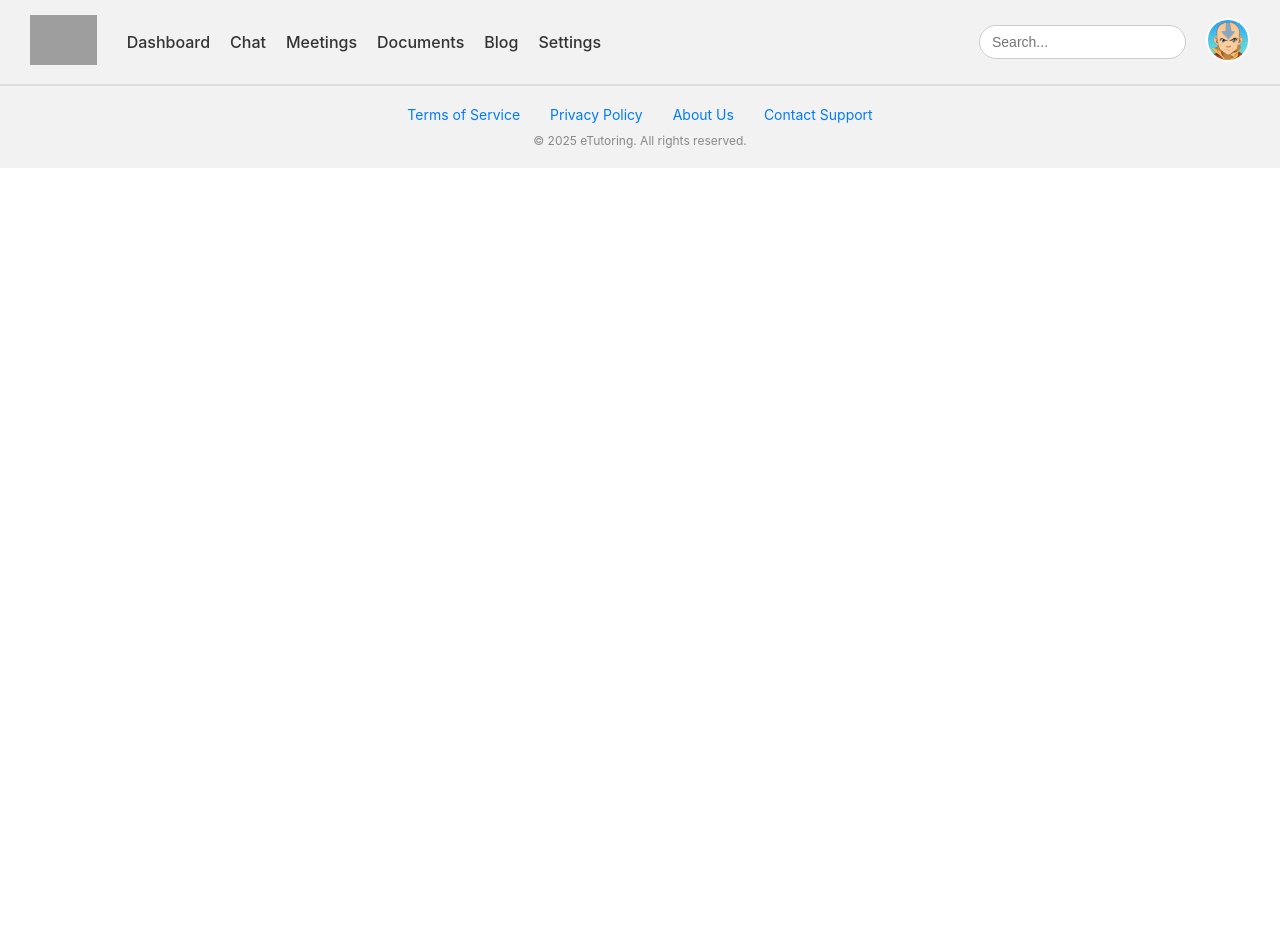
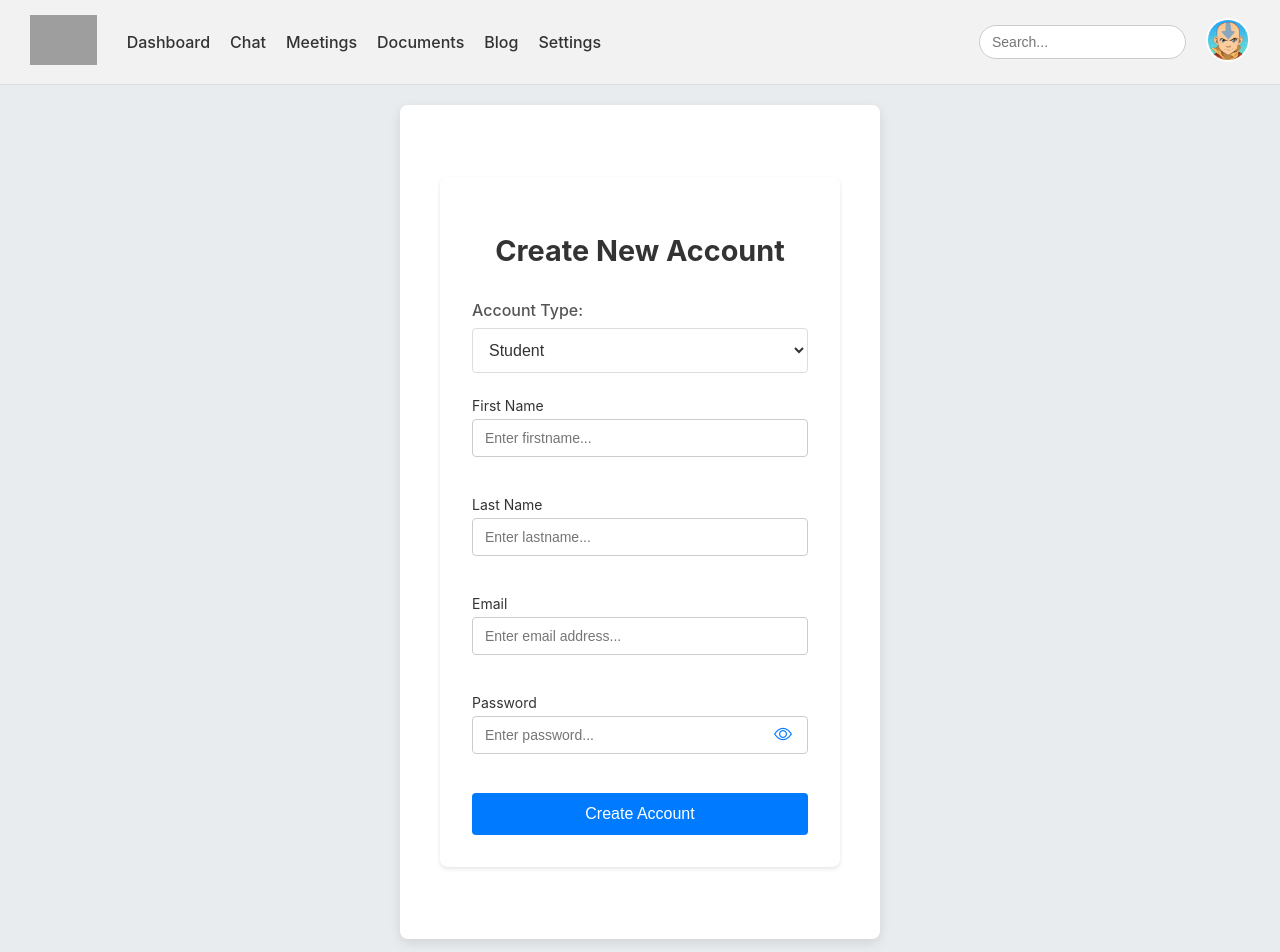
Before and after one commit to hieungopzz1/webgr1, a React (Create React App) app in the folder fe/my-app/: page /register in a window 1280 px wide. Shown: the top 952 px of the page. Before the commit the page ends 800 px from the top, so only its background shows below. Built offline with nearby package versions, Linux system fonts and the light colour scheme; grey boxes are pictures that could not be loaded.

Commit message:
admin create account

```diff
--- a/fe/my-app/src/App.js
+++ b/fe/my-app/src/App.js
@@ -5,6 +5,7 @@ import Landing from './pages/Landing';
 import Header from './components/header/Header';
 import Footer from './components/footer/Footer';
 import Login from './pages/auth/Login';
+import Register from './pages/staff/Register';
 
 function App() {
   return (
@@ -24,6 +25,7 @@ function AppContent() {
         <Routes>
           <Route path="/" element={<Landing />} />
           <Route path="/login" element={<Login />} />
+          <Route path="/register" element={<Register />} />
         </Routes>
       </main>
       <Footer />
--- a/fe/my-app/src/pages/auth/Login.css
+++ b/fe/my-app/src/pages/auth/Login.css
@@ -1,41 +1,90 @@
 .login-page {
-  width: 100%;
   max-width: 400px;
-  margin: 0 auto;
-  text-align: center;
+  margin: 2rem auto;
+  padding: 2rem;
+  background: white;
+  border-radius: 8px;
+  box-shadow: 0 2px 4px rgba(0, 0, 0, 0.1);
 }
 
 .login-title {
-  font-size: 28px;
-  color: #343a40;
-  margin-bottom: 25px;
-}
-
-.login-error {
-  background-color: transparent;
-  color: red;
-  margin-bottom: 20px;
-  font-size: 14px;
-  text-align: left;
+  text-align: center;
+  color: #333;
+  margin-bottom: 2rem;
+  font-size: 1.8rem;
 }
 
 .login-form {
   display: flex;
   flex-direction: column;
-  gap: 20px;
+  gap: 1.5rem;
+}
+
+.user-type-selector {
+  margin-bottom: 1rem;
+}
+
+.user-type-selector label {
+  display: block;
+  margin-bottom: 0.5rem;
+  color: #555;
+  font-weight: 500;
+}
+
+.user-type-select {
+  width: 100%;
+  padding: 0.75rem;
+  border: 1px solid #ddd;
+  border-radius: 4px;
+  font-size: 1rem;
+  color: #333;
+  background-color: white;
+}
+
+.login-error {
+  color: #dc3545;
+  font-size: 0.875rem;
+  margin-top: -0.5rem;
+  text-align: center;
+}
+
+.login-button {
+  width: 100%;
+  padding: 0.75rem;
+  background-color: #007bff;
+  color: white;
+  border: none;
+  border-radius: 4px;
+  font-size: 1rem;
+  cursor: pointer;
+  transition: background-color 0.2s;
+}
+
+.login-button:hover {
+  background-color: #0056b3;
+}
+
+.login-button:disabled {
+  background-color: #ccc;
+  cursor: not-allowed;
 }
 
 .auth-links {
-  margin-top: 20px;
-  font-size: 14px;
+  margin-top: 1.5rem;
+  text-align: center;
 }
 
 .auth-link {
+  color: #007bff;
   text-decoration: none;
-  color: #007bff;
-  transition: color 0.3s ease;
+  font-weight: 500;
 }
 
 .auth-link:hover {
-  color: #0056b3;
+  text-decoration: underline;
 }
+
+.auth-links p {
+  margin-top: 1rem;
+  color: #666;
+}
--- a/fe/my-app/src/pages/auth/Login.js
+++ b/fe/my-app/src/pages/auth/Login.js
@@ -8,61 +8,95 @@ import api from '../../utils/api';
 import './Login.css';
 
 const Login = () => {
-  const [identifier, setIdentifier] = useState('');
-  const [password, setPassword] = useState('');
+  const [formData, setFormData] = useState({
+    email: '',
+    password: ''
+  });
   const [error, setError] = useState('');
+  const [loading, setLoading] = useState(false);
   const navigate = useNavigate();
+
+  const handleChange = (e) => {
+    setFormData({
+      ...formData,
+      [e.target.name]: e.target.value
+    });
+  };
 
   const handleSubmit = async (e) => {
     e.preventDefault();
-    if (!identifier || !password) {
-      setError('Please fill in all fields.');
-      return;
-    }
     setError('');
+    setLoading(true);
+
     try {
-      const response = await api.post('/admin/login', { email: identifier, password });
+      const { email, password } = formData;
+
+      if (!email || !password) {
+        setError('Please fill in all required fields.');
+        return;
+      }
+
+      const response = await api.post('/auth/login', { email, password });
       const { token, user } = response.data;
+
       localStorage.setItem('token', token);
+      localStorage.setItem('userData', JSON.stringify(user));
 
-      if (user.role === 'student') {
-        navigate('/student/dashboard');
-      } else if (user.role === 'tutor') {
-        navigate('/tutor/dashboard');
-      } else if (user.role === 'admin') {
-        navigate('/admin/dashboard');
-      } else {
-        navigate('/landing');
+      switch (user.role) {
+        case 'Student':
+          navigate('/student/dashboard');
+          break;
+        case 'Tutor':
+          navigate('/tutor/dashboard');
+          break;
+        case 'Admin':
+          navigate('/register');
+          break;
+        default:
+          setError('Invalid user role');
+          return;
       }
     } catch (err) {
-      console.error(err);
+      console.error('Login error:', err);
       setError(err.response?.data?.message || 'Login failed. Please try again.');
+    } finally {
+      setLoading(false);
     }
   };
 
   return (
     <AuthLayout>
       <div className="login-page">
-        <h2 className="login-title">Log In</h2>
+        <h2 className="login-title">Login</h2>
         <form onSubmit={handleSubmit} className="login-form">
           <InputField
-            label="Email or Username"
-            name="identifier"
-            type="text"
-            placeholder="Enter your email or username..."
-            value={identifier}
-            onChange={(e) => setIdentifier(e.target.value)}
+            label="Email"
+            name="email"
+            type="email"
+            placeholder="Enter your email..."
+            value={formData.email}
+            onChange={handleChange}
           />
+
           <PasswordInput
             label="Password"
             name="password"
             placeholder="Enter your password..."
-            value={password}
-            onChange={(e) => setPassword(e.target.value)}
+            value={formData.password}
+            onChange={handleChange}
           />
+
           {error && <div className="login-error">{error}</div>}
-          <Button type="submit">Log In</Button>
+
+          <Button
+            type="submit"
+            disabled={loading}
+            className="login-button"
+          >
+            {loading ? 'Logging in...' : 'Login'}
+          </Button>
         </form>
+
         <div className="auth-links">
           <Link to="/forgot-password" className="auth-link">
             Forgot password?
--- /dev/null
+++ b/fe/my-app/src/pages/staff/Register.css
@@ -0,0 +1,81 @@
+.register-page {
+    max-width: 500px;
+    margin: 2rem auto;
+    padding: 2rem;
+    background: white;
+    border-radius: 8px;
+    box-shadow: 0 2px 4px rgba(0, 0, 0, 0.1);
+  }
+
+  .register-title {
+    text-align: center;
+    color: #333;
+    margin-bottom: 2rem;
+    font-size: 1.8rem;
+  }
+
+  .register-form {
+    display: flex;
+    flex-direction: column;
+    gap: 1.5rem;
+  }
+
+  .form-group {
+    display: flex;
+    flex-direction: column;
+    gap: 0.5rem;
+  }
+
+  .form-group label {
+    color: #555;
+    font-weight: 500;
+  }
+
+  .role-select {
+    width: 100%;
+    padding: 0.75rem;
+    border: 1px solid #ddd;
+    border-radius: 4px;
+    font-size: 1rem;
+    color: #333;
+    background-color: white;
+  }
+
+  .register-error {
+    color: #dc3545;
+    font-size: 0.875rem;
+    text-align: center;
+    padding: 0.5rem;
+    background-color: #ffd7d7;
+    border-radius: 4px;
+  }
+
+  .register-success {
+    color: #28a745;
+    font-size: 0.875rem;
+    text-align: center;
+    padding: 0.5rem;
+    background-color: #d4edda;
+    border-radius: 4px;
+  }
+
+  .register-button {
+    width: 100%;
+    padding: 0.75rem;
+    background-color: #007bff;
+    color: white;
+    border: none;
+    border-radius: 4px;
+    font-size: 1rem;
+    cursor: pointer;
+    transition: background-color 0.2s;
+  }
+
+  .register-button:hover {
+    background-color: #0056b3;
+  }
+
+  .register-button:disabled {
+    background-color: #ccc;
+    cursor: not-allowed;
+  }
--- /dev/null
+++ b/fe/my-app/src/pages/staff/Register.js
@@ -0,0 +1,146 @@
+import React, { useState } from 'react';
+import { useNavigate } from 'react-router-dom';
+import AuthLayout from '../../layouts/authLayout/AuthLayout';
+import InputField from '../../components/inputField/InputField';
+import PasswordInput from '../../components/passwordInput/PasswordInput';
+import Button from '../../components/button/Button';
+import api from '../../utils/api';
+import './Register.css';
+
+const Register = () => {
+  const [formData, setFormData] = useState({
+    firstName: '',
+    lastName: '',
+    email: '',
+    password: '',
+    role: 'Student'
+  });
+  const [error, setError] = useState('');
+  const [loading, setLoading] = useState(false);
+  const [success, setSuccess] = useState('');
+  const navigate = useNavigate();
+
+  const handleChange = (e) => {
+    setFormData({
+      ...formData,
+      [e.target.name]: e.target.value
+    });
+  };
+
+  const handleSubmit = async (e) => {
+    e.preventDefault();
+    setError('');
+    setSuccess('');
+    setLoading(true);
+
+    try {
+      const { firstName, lastName, email, password, role } = formData;
+
+      // Validation
+      if (!firstName || !lastName || !email || !password || !role) {
+        setError('Please fill in all required fields.');
+        setLoading(false);
+        return;
+      }
+
+      const endpoint = `/api/admin/create-account`;
+      const response = await api.post(endpoint, {
+        email,
+        password,
+        fullName: `${firstName} ${lastName}`,
+        role
+      });
+
+      setSuccess(`Successfully created ${role} account for ${email}`);
+      setFormData({
+        firstName: '',
+        lastName: '',
+        email: '',
+        password: '',
+        role: 'Student'
+      });
+    } catch (err) {
+      console.error('Account creation error:', err);
+      setError(err.response?.data?.message || 'Failed to create account. Please try again.');
+    } finally {
+      setLoading(false);
+    }
+
+    console.log(formData);
+  };
+
+  return (
+    <AuthLayout>
+      <div className="register-page">
+        <h2 className="register-title">Create New Account</h2>
+        <form onSubmit={handleSubmit} className="register-form">
+          <div className="form-group">
+            <label>Account Type:</label>
+            <select
+              name="role"
+              value={formData.role}
+              onChange={handleChange}
+              className="role-select"
+            >
+              <option value="Student">Student</option>
+              <option value="Tutor">Tutor</option>
+              <option value="Admin">Admin</option>
+            </select>
+          </div>
+
+          <InputField
+            label="First Name"
+            name="firstName"
+            type="text"
+            placeholder="Enter firstname..."
+            value={formData.firstName}
+            onChange={handleChange}
+            required
+          />
+
+          <InputField
+            label="Last Name"
+            name="lastName"
+            type="text"
+            placeholder="Enter lastname..."
+            value={formData.lastName}
+            onChange={handleChange}
+            required
+          />
+
+          <InputField
+            label="Email"
+            name="email"
+            type="email"
+            placeholder="Enter email address..."
+            value={formData.email}
+            onChange={handleChange}
+            required
+          />
+
+          <PasswordInput
+            label="Password"
+            name="password"
+            placeholder="Enter password..."
+            value={formData.password}
+            onChange={handleChange}
+            required
+          />
+
+          {error && <div className="register-error">{error}</div>}
+          {success && <div className="register-success">{success}</div>}
+
+          <Button
+            type="submit"
+            disabled={loading}
+            className="register-button"
+          >
+            {loading ? 'Creating Account...' : 'Create Account'}
+          </Button>
+        </form>
+      </div>
+    </AuthLayout>
+  );
+};
+
+export default Register;
```
